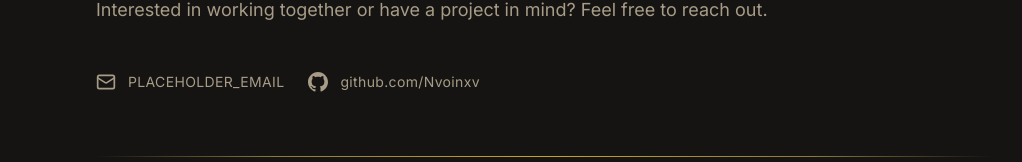
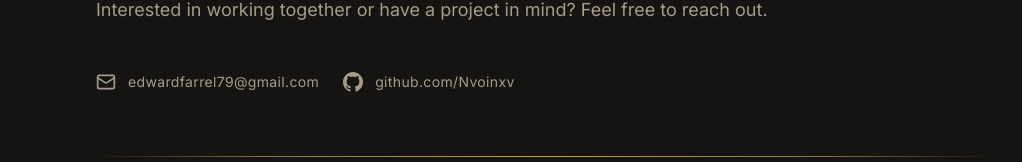
Before and after one commit to Nvoinxv/Web-Nvoinxv-portofolio-development, a Next.js app: page / in a window 1280 px wide. Shown: the part 3379-3541 px from the top of the page, without its empty margins (96-1118 px from the left). Built offline with nearby package versions, Linux system fonts and the light colour scheme.

Commit message:
perbaikan bug

```diff
--- a/components/ContactFooter.tsx
+++ b/components/ContactFooter.tsx
@@ -27,13 +27,13 @@ export default function ContactFooter() {
 
         <AnimatedSection delay={0.1}>
           <div className="flex flex-col sm:flex-row items-start gap-6 mb-16">
-            {/* PLACEHOLDER_EMAIL — replace with actual email before production */}
+            {/* edwardfarrel79@gmail.com — replace with actual email before production */}
             <a
-              href="mailto:PLACEHOLDER_EMAIL"
+              href="mailto:edwardfarrel79@gmail.com"
               className="flex items-center gap-3 text-text-secondary hover:text-accent-gold transition-colors duration-300 group"
             >
               <Mail size={20} />
-              <span className="text-sm tracking-wide">PLACEHOLDER_EMAIL</span>
+              <span className="text-sm tracking-wide">edwardfarrel79@gmail.com</span>
             </a>
             <a
               href="https://github.com/Nvoinxv"
```
